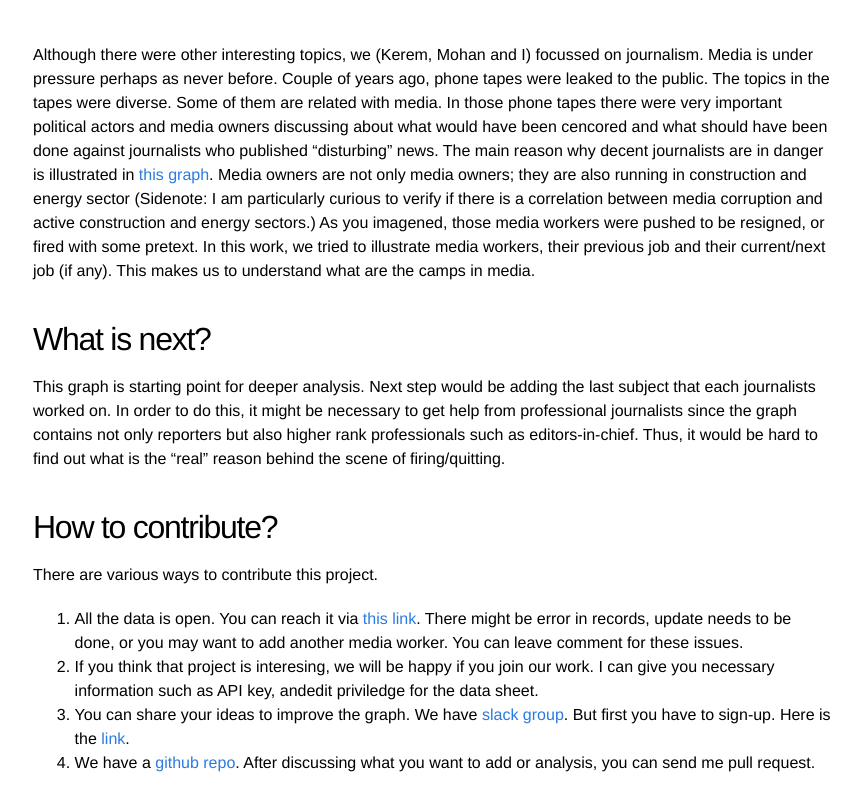
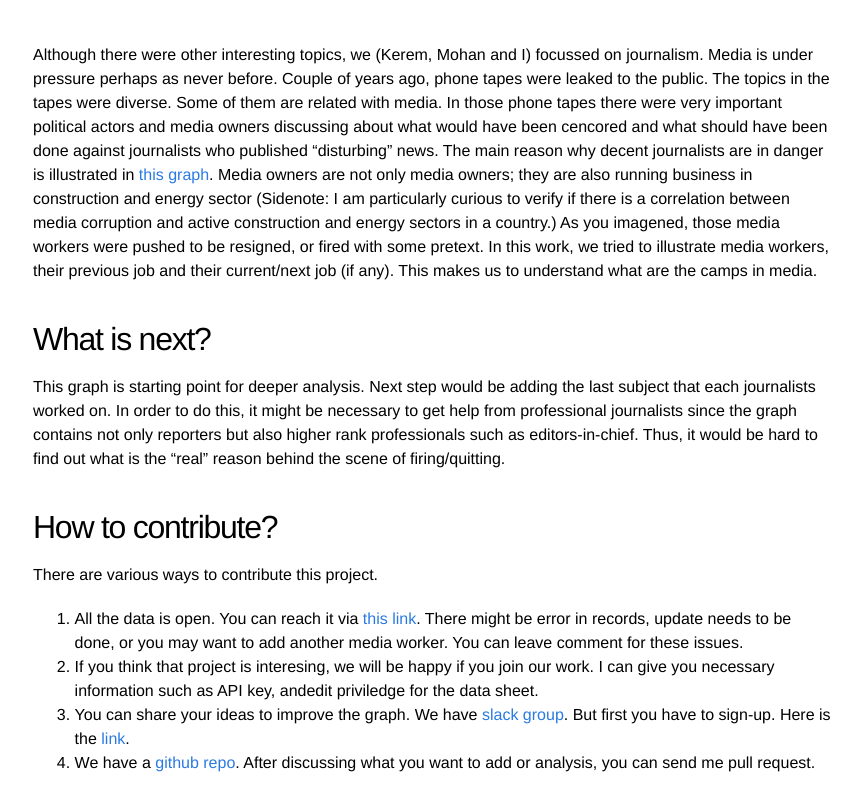
Before and after one commit to osmanbaskaya/osmanbaskaya.github.io, a Jekyll site: the page built from _posts/2016-01-12-Media-Workers.markdown, in a window 1280 px wide and 900 px high, scrolled down 1306 px, cut to the strip 94-900 px from the top of the window. Shown: the whole strip, without its empty margins (207-1068 px from the left). Built offline with Jekyll 4.4.1, drawn with Linux system fonts in a browser that asks for light colours; Markdown is read by kramdown in place of the engine named in the settings; comment, search, counter and statistics services are not loaded.

Commit message:
changed again

```diff
--- a/_posts/2016-01-12-Media-Workers.markdown
+++ b/_posts/2016-01-12-Media-Workers.markdown
@@ -19,7 +19,7 @@ Graph Common provides you a platform that you can easily build and visualize you
 
 <iframe src="https://graphcommons.com/graphs/eeca1241-1a2c-4c6e-88a3-b52999645284/embed?auto=false" frameborder="0" style="overflow:hidden;width:840px;min-width:600px;border:1px solid #DDDDDD;;height:560px;min-height:400px;" width="840" height="560" allowfullscreen></iframe>
 
-Although there were other interesting topics, we (Kerem, Mohan and I) focussed on journalism. Media is under pressure perhaps as never before. Couple of years ago, phone tapes were leaked to the public. The topics in the tapes were diverse. Some of them are related with media. In those phone tapes there were very important political actors and media owners discussing about what would have been cencored and what should have been done against journalists who published "disturbing" news. The main reason why decent journalists are in danger is illustrated in [this graph](http://mulksuzlestirme.org/turkey-media-ownership-network/). Media owners are not only media owners; they are also running in construction and energy sector (Sidenote: I am particularly curious to verify if there is a correlation between media corruption and active construction and energy sectors.) As you imagened, those media workers were pushed to be resigned, or fired with some pretext. In this work, we tried to illustrate media workers, their previous job and their current/next job (if any). This makes us to understand what are the camps in media.
+Although there were other interesting topics, we (Kerem, Mohan and I) focussed on journalism. Media is under pressure perhaps as never before. Couple of years ago, phone tapes were leaked to the public. The topics in the tapes were diverse. Some of them are related with media. In those phone tapes there were very important political actors and media owners discussing about what would have been cencored and what should have been done against journalists who published "disturbing" news. The main reason why decent journalists are in danger is illustrated in [this graph](http://mulksuzlestirme.org/turkey-media-ownership-network/). Media owners are not only media owners; they are also running business in construction and energy sector (Sidenote: I am particularly curious to verify if there is a correlation between media corruption and active construction and energy sectors in a country.) As you imagened, those media workers were pushed to be resigned, or fired with some pretext. In this work, we tried to illustrate media workers, their previous job and their current/next job (if any). This makes us to understand what are the camps in media.
 
 ## What is next?
 
```
